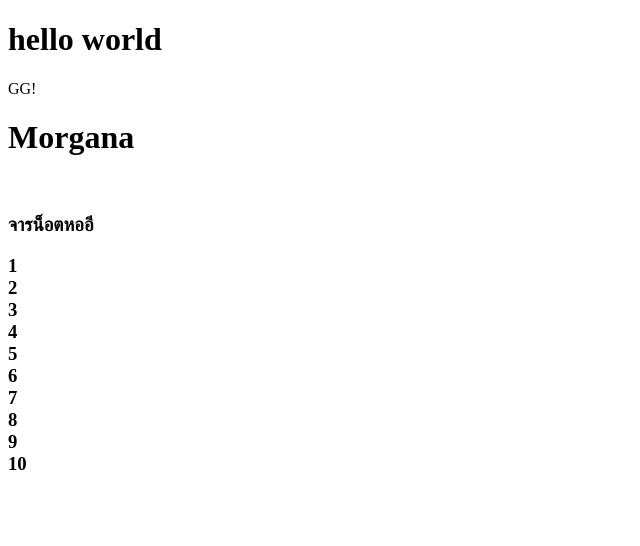
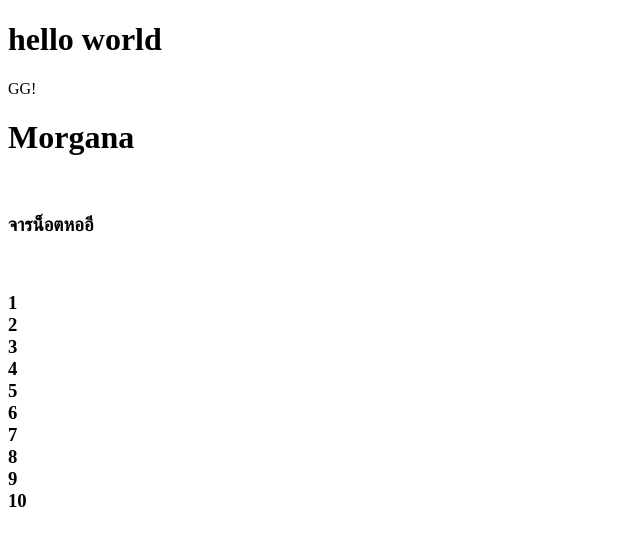
Before and after one commit to gsuy/test_html, a plain HTML site: page index.html in a window 1280 px wide. Shown: the whole page, without its empty margins (0-640 px from the left). Drawn offline with Linux system fonts and the light colour scheme.

Commit message:
commit_3

```diff
--- a/index.html
+++ b/index.html
@@ -10,7 +10,7 @@
     <h1>hello world</h1>
     <p>GG!</p>
     <h1>Morgana</h1><br>
-    <h3>จารน็อตหออี</h3>
+    <h3>จารน็อตหออี</h3><br>
 
     <h3 id="output"> </h3>
 
```
